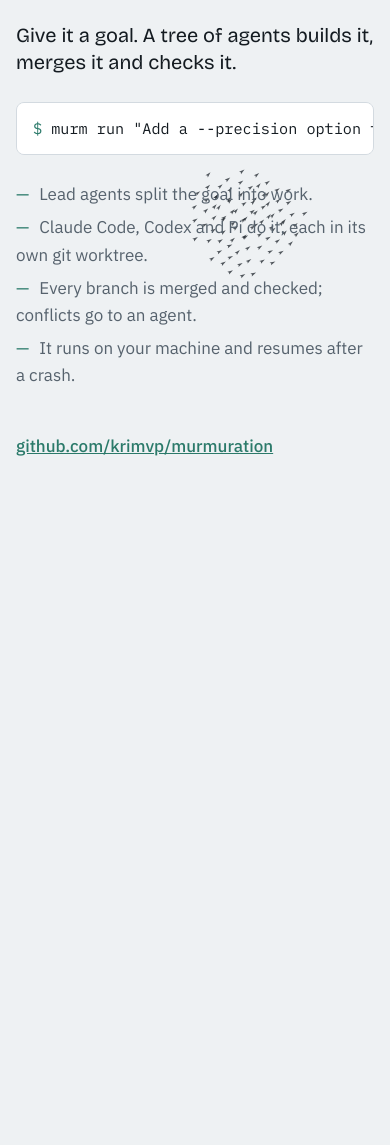
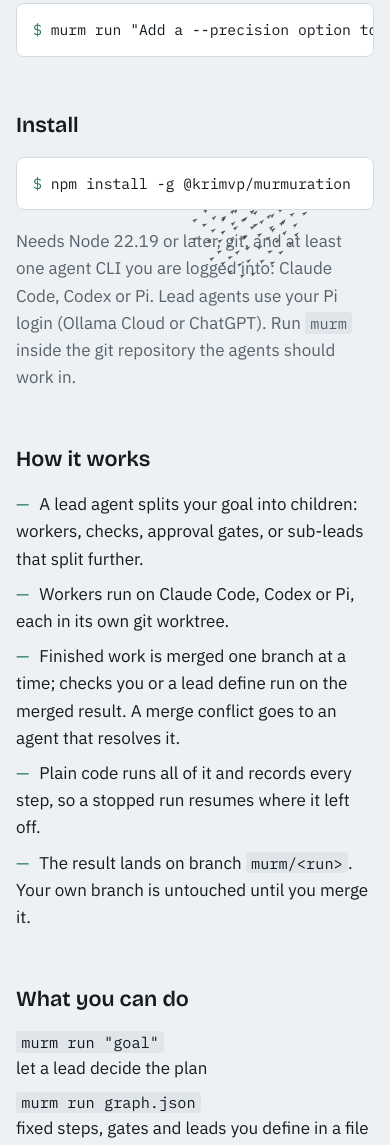
Before and after one commit to krimvp/sous, a plain HTML site: page index.html in a window 390 px wide. Shown: the part 236-1381 px from the top of the page. Before the commit the page ends 844 px from the top, so only its background shows below. Drawn offline with nearby package versions, Linux system fonts and the light colour scheme.

Commit message:
Publish site from dee31d5

```diff
--- a/index.html
+++ b/index.html
@@ -7,9 +7,9 @@
 <title>Murmuration</title>
 <link rel="preconnect" href="https://fonts.googleapis.com">
 <link rel="preconnect" href="https://fonts.gstatic.com" crossorigin>
-<link rel="stylesheet" href="https://fonts.googleapis.com/css2?family=Bricolage+Grotesque:opsz,wght@12..96,400;12..96,800&family=IBM+Plex+Sans:wght@400;500&family=IBM+Plex+Mono:wght@400&display=swap">
+<link rel="stylesheet" href="https://fonts.googleapis.com/css2?family=Bricolage+Grotesque:opsz,wght@12..96,400;12..96,600;12..96,800&family=IBM+Plex+Sans:wght@400;500&family=IBM+Plex+Mono:wght@400&display=swap">
 <style>
-/* Layout: a single screen; the flock fills the background, one column of text sits on it. */
+/* Layout: the flock fills the background; one column: name and command first, then install, how it works, what you can do. */
 :root {
   --sky: #eef1f3; --paper: #ffffff; --ink: #141b21; --muted: #56626d; --rule: #d3dae0;
   --sheen: #2b7a6a; --bird: rgba(20, 27, 33, 0.72);
@@ -22,16 +22,24 @@
 }
 :root[data-theme="dark"] { --sky: #0d1216; --paper: #141b21; --ink: #e6ebef; --muted: #9aa6b0; --rule: #26313a; --sheen: #5fbfa9; --bird: rgba(214, 224, 232, 0.6); color-scheme: dark; }
 * { box-sizing: border-box; }
-html, body { height: 100%; }
 body { background: var(--sky); color: var(--ink); font: 17px/1.6 var(--font-body); }
 #flock { position: fixed; inset: 0; width: 100%; height: 100%; display: block; }
-main { position: relative; min-height: 100%; max-width: 760px; margin: 0 auto; padding-inline: 16px; padding-block: clamp(48px, 12vh, 120px) 48px; display: grid; gap: 26px; align-content: center; }
+main { position: relative; max-width: 760px; margin: 0 auto; padding-inline: 16px; padding-block: clamp(48px, 12vh, 120px) 64px; display: grid; gap: 56px; }
+header, section { display: grid; gap: 18px; }
 h1 { font: 800 clamp(3rem, 12vw, 7rem)/1 var(--font-display); letter-spacing: -0.035em; margin: 0; }
+h2 { font: 600 1.35rem/1.2 var(--font-display); margin: 0; }
 .tag { font: 400 clamp(1.25rem, 3vw, 1.65rem)/1.35 var(--font-display); max-width: 28ch; margin: 0; }
-pre { margin: 0; background: var(--paper); border: 1px solid var(--rule); border-radius: 8px; padding: 14px 16px; overflow-x: auto; font: 0.95rem/1.5 var(--font-mono); }
+p { margin: 0; }
+.muted { color: var(--muted); }
+pre { margin: 0; background: var(--paper); border: 1px solid var(--rule); border-radius: 8px; padding: 14px 16px; overflow-x: auto; font: 0.92rem/1.6 var(--font-mono); }
 pre .p { color: var(--sheen); user-select: none; }
-ul { margin: 0; padding: 0; list-style: none; display: grid; gap: 6px; color: var(--muted); max-width: 60ch; }
-ul li::before { content: "—"; color: var(--sheen); margin-right: 10px; }
+pre .c { color: var(--muted); }
+code { font: 0.9em var(--font-mono); background: color-mix(in srgb, var(--rule) 55%, transparent); padding: 0.05em 0.35em; border-radius: 4px; overflow-wrap: anywhere; }
+ul { margin: 0; padding: 0; list-style: none; display: grid; gap: 8px; max-width: 64ch; }
+ul.dash li::before { content: "—"; color: var(--sheen); margin-right: 10px; }
+.ops { display: grid; grid-template-columns: minmax(0, max-content) minmax(0, 1fr); gap: 8px 18px; align-items: baseline; }
+.ops code { justify-self: start; }
+@media (max-width: 560px) { .ops { grid-template-columns: 1fr; gap: 2px; } .ops span { margin-bottom: 8px; } }
 a { color: var(--sheen); }
 a:focus-visible { outline: 2px solid var(--sheen); outline-offset: 2px; }
 .link { font-weight: 500; }
@@ -41,15 +49,45 @@ a:focus-visible { outline: 2px solid var(--sheen); outline-offset: 2px; }
 
 <canvas id="flock" aria-hidden="true"></canvas>
 <main>
-  <h1>Murmuration</h1>
-  <p class="tag">Give it a goal. A tree of agents builds it, merges it and checks it.</p>
-  <pre><span class="p">$ </span>murm run "Add a --precision option to the CLI, with tests"</pre>
-  <ul>
-    <li>Lead agents split the goal into work.</li>
-    <li>Claude Code, Codex and Pi do it, each in its own git worktree.</li>
-    <li>Every branch is merged and checked; conflicts go to an agent.</li>
-    <li>It runs on your machine and resumes after a crash.</li>
-  </ul>
+  <header>
+    <h1>Murmuration</h1>
+    <p class="tag">Give it a goal. A tree of agents builds it, merges it and checks it.</p>
+    <pre><span class="p">$ </span>murm run "Add a --precision option to the CLI, with tests"</pre>
+  </header>
+
+  <section>
+    <h2>Install</h2>
+    <pre><span class="p">$ </span>npm install -g @krimvp/murmuration</pre>
+    <p class="muted">Needs Node 22.19 or later, git, and at least one agent CLI you are logged into: Claude Code, Codex or Pi. Lead agents use your Pi login (Ollama Cloud or ChatGPT). Run <code>murm</code> inside the git repository the agents should work in.</p>
+  </section>
+
+  <section>
+    <h2>How it works</h2>
+    <ul class="dash">
+      <li>A lead agent splits your goal into children: workers, checks, approval gates, or sub-leads that split further.</li>
+      <li>Workers run on Claude Code, Codex or Pi, each in its own git worktree.</li>
+      <li>Finished work is merged one branch at a time; checks you or a lead define run on the merged result. A merge conflict goes to an agent that resolves it.</li>
+      <li>Plain code runs all of it and records every step, so a stopped run resumes where it left off.</li>
+      <li>The result lands on branch <code>murm/&lt;run&gt;</code>. Your own branch is untouched until you merge it.</li>
+    </ul>
+  </section>
+
+  <section>
+    <h2>What you can do</h2>
+    <div class="ops">
+      <code>murm run "goal"</code><span>let a lead decide the plan</span>
+      <code>murm run graph.json</code><span>fixed steps, gates and leads you define in a file</span>
+      <code>--agents agents.json</code><span>for goal runs: name your own agents (harness, model, instructions) and limit the models leads may pick; graph files carry the same definitions</span>
+      <code>--max-depth 4</code><span>let leads nest deeper than the default 3</span>
+      <code>murm status</code><span>see the live tree and any questions for you</span>
+      <code>murm answer &lt;node&gt; "…"</code><span>reply to a question, or steer a lead mid-run</span>
+      <code>murm approve &lt;gate&gt;</code><span>pass an approval gate</span>
+      <code>murm cancel &lt;node&gt;</code><span>stop a node and everything under it, or reject a gate</span>
+      <code>murm resume</code><span>continue after Ctrl-C or a crash</span>
+      <code>murm export atif</code><span>export the run as an ATIF trajectory (<code>export otlp</code> sends it to Langfuse)</span>
+    </div>
+  </section>
+
   <p><a class="link" href="https://github.com/krimvp/murmuration">github.com/krimvp/murmuration</a></p>
 </main>
 <script>
```
